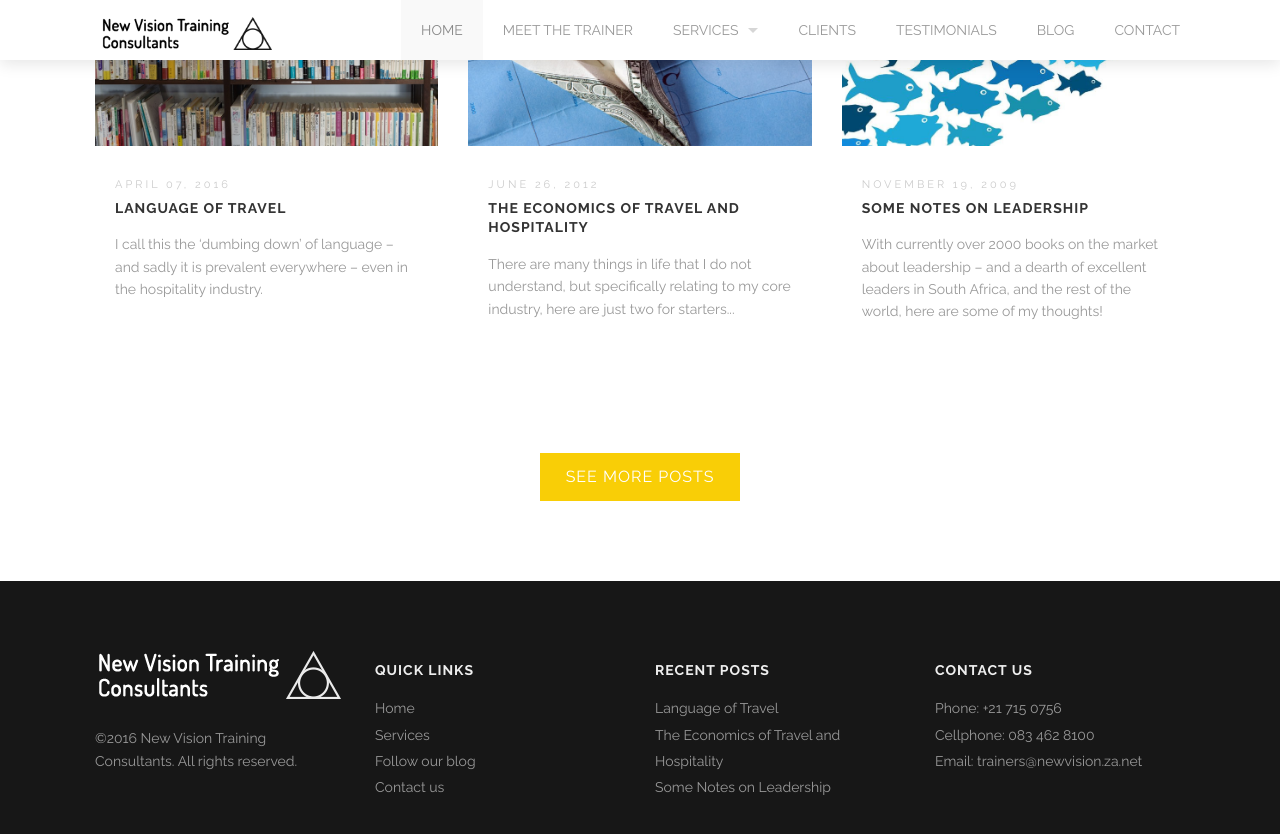
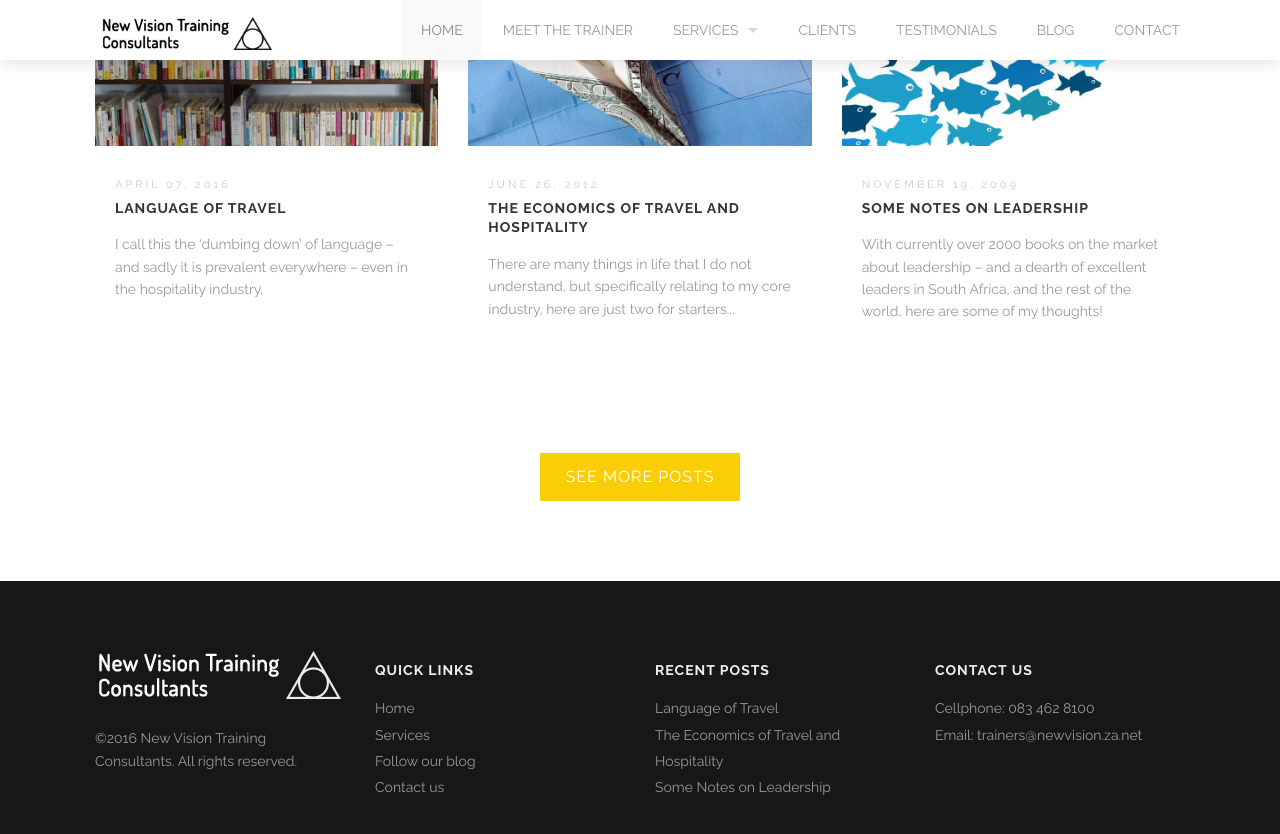
Before and after one commit to newvisionSA/newvisionSA.github.io, a Jekyll site: the page built from index.html, in a window 1280 px wide and 900 px high, scrolled down 1928 px. Shown: the top 834 px of the window. Built offline with Jekyll 4.4.1, drawn with Linux system fonts in a browser that asks for light colours.

Commit message:
Edit contact in footer

```diff
--- a/_includes/footer.html
+++ b/_includes/footer.html
@@ -40,7 +40,6 @@
       <div class='spacing'></div>
       <h4>Contact us</h4>
       <ul>
-        <li>Phone: +21 715 0756</li>
 		<li>Cellphone: 083 462 8100</li>
         <li>Email: trainers@newvision.za.net</li>
       </ul>
```
